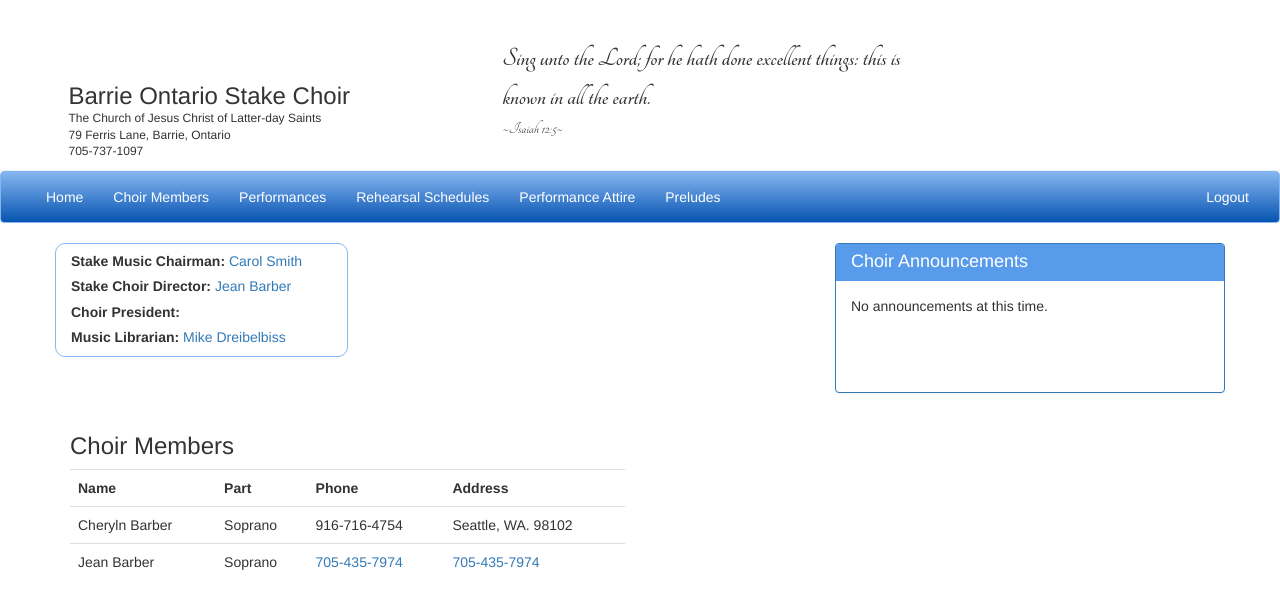
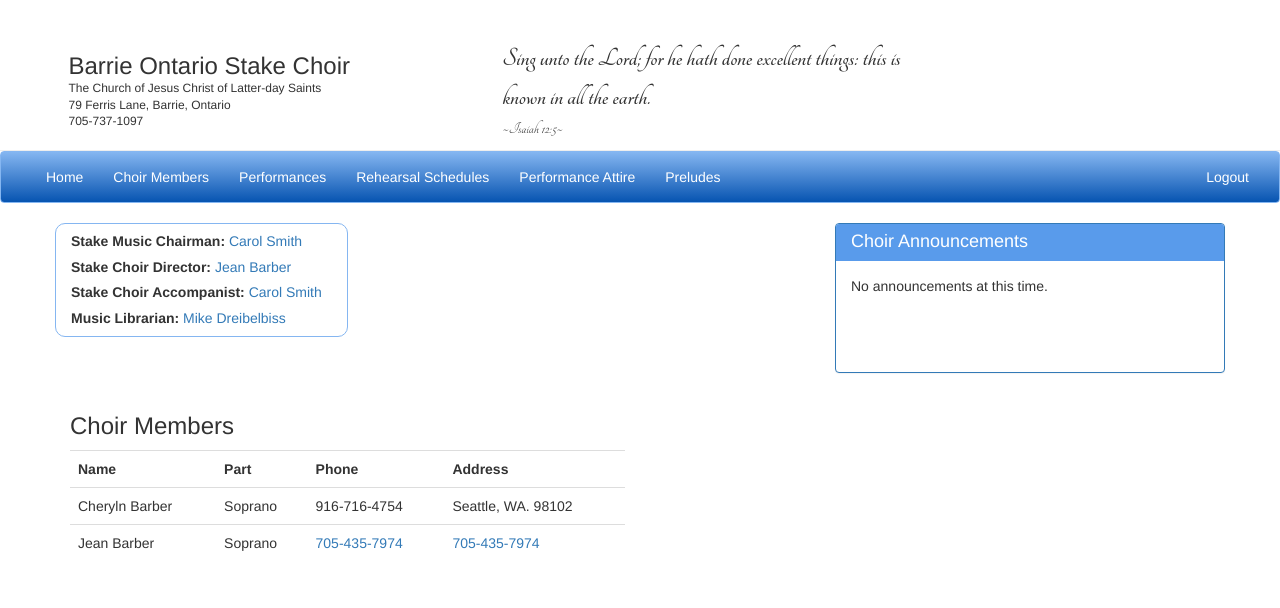
Before and after one commit to pupxx/choirManager, a plain HTML site: page index.html in a window 1280 px wide. Drawn offline with nearby package versions, Linux system fonts and the light colour scheme.

Commit message:
added accompanist to leadersip box

```diff
--- a/index.html
+++ b/index.html
@@ -72,7 +72,7 @@
       <div id="choirLeadership" class="col-lg-3 infoBox">
         <h5><span class="bold">Stake Music Chairman: </span><a id="chairman">Carol Smith</a></h5>
         <h5><span class="bold">Stake Choir Director: </span><a id="director">Jean Barber</a></h5>
-        <h5><span class="bold">Choir President: </span><a id="president"></a>
+        <h5><span class="bold">Stake Choir Accompanist: </span><a id="president">Carol Smith</a></h5>
         <h5><span class="bold">Music Librarian: </span> <a id="librian">Mike Dreibelbiss</a></h5>
       </div>
       <div id="leadershipDetailsWrapper" class="col-lg-3">
--- a/styles/main.css
+++ b/styles/main.css
@@ -11,7 +11,7 @@
 
 #addressWrapper{
   margin-left: 5%;
-  margin-top: 40px;
+  margin-top: 10px;
 }
 h4.address{
   font-weight: 800;
```
